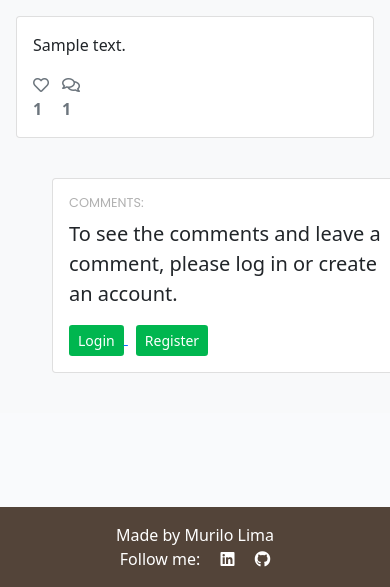
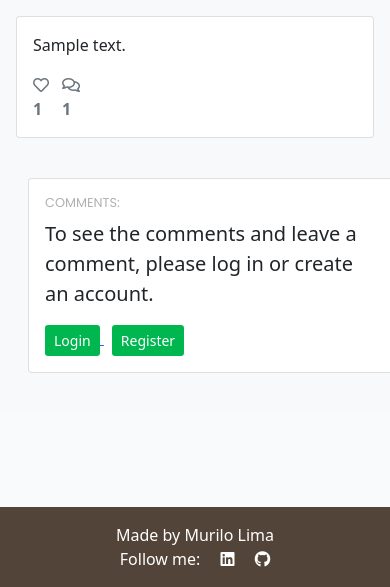
Before and after one commit to omurilolima/book-club, a Django app: a page that uses templates/post_detail.html in a window 390 px wide. Shown: the part 257-844 px from the top of the page. Run offline with Django 3.2, Linux system fonts and the light colour scheme; tables that the repository leaves empty hold one stand-in row (values such as "Sample post"); some libraries are stand-ins or nearby versions.

Commit message:
Fix the responsiveness of comments in the post details page

```diff
--- a/static/css/style.css
+++ b/static/css/style.css
@@ -222,4 +222,9 @@ h2, h3, h4 {
         width: 85%;
     }
 
+    .comments {
+        width: inherit;
+        margin: auto;
+    }
+
   }
--- a/templates/post_detail.html
+++ b/templates/post_detail.html
@@ -61,7 +61,7 @@
             </div>
         </div>
     </div>
-    <div class="row justify-content-evenly ms-4 mb-4">
+    <div class="row comments justify-content-evenly mb-4">
         <div class="col-md-7 card">
             <div class="card-body">
                 {% if user.is_authenticated %}
```
